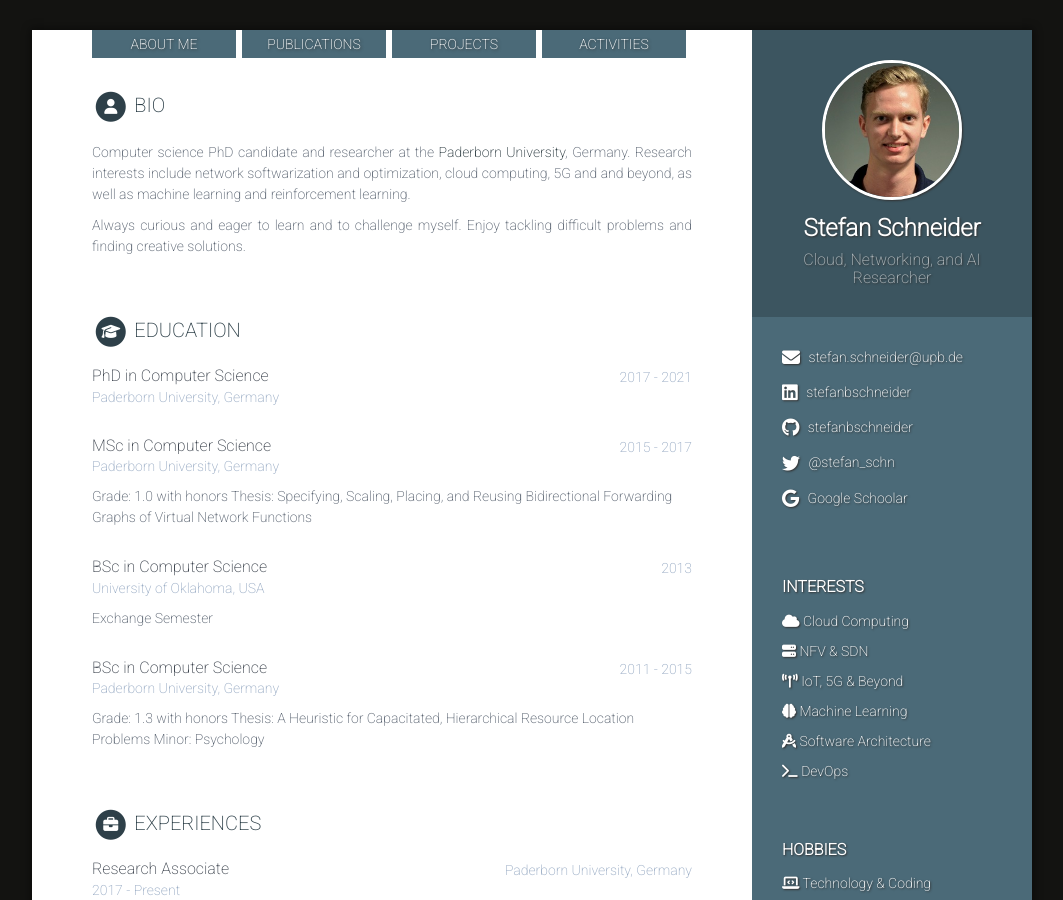
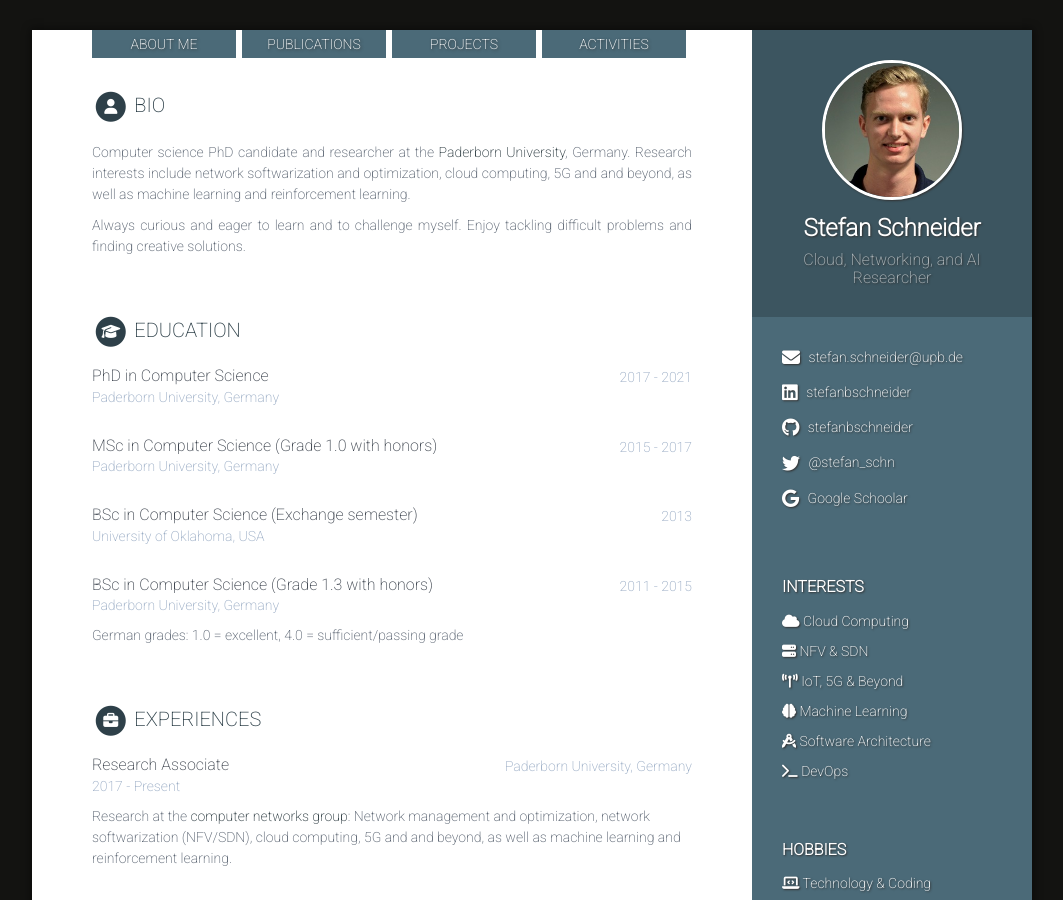
Before and after one commit to stefanbschneider/stefanbschneider.github.io, a Jekyll site: the page built from index.html, in a window 1280 px wide and 900 px high. Shown: the whole window, without its empty margins (108-1171 px from the left). Built offline with Jekyll 4.4.1, drawn with Linux system fonts in a browser that asks for light colours; nearby versions of some CDN libraries.

Commit message:
more compact education

```diff
--- a/_data/data.yml
+++ b/_data/data.yml
@@ -88,25 +88,20 @@ education:
       time: 2017 - 2021
       details:
 
-    - degree: MSc in Computer Science
+    - degree: MSc in Computer Science (Grade 1.0 with honors)
       university: Paderborn University, Germany
       time: 2015 - 2017
-      details: |
-        Grade: 1.0 with honors
-        Thesis: Specifying, Scaling, Placing, and Reusing Bidirectional Forwarding Graphs of Virtual Network Functions
+      details:
 
-    - degree: BSc in Computer Science
+    - degree: BSc in Computer Science (Exchange semester)
       university: University of Oklahoma, USA
       time: 2013
-      details: "Exchange Semester"
+      details:
 
-    - degree: BSc in Computer Science
+    - degree: BSc in Computer Science (Grade 1.3 with honors)
       university: Paderborn University, Germany
       time: 2011 - 2015
-      details: |
-        Grade: 1.3 with honors
-        Thesis: A Heuristic for Capacitated, Hierarchical Resource Location Problems
-        Minor: Psychology
+      details: "German grades: 1.0 = excellent, 4.0 = sufficient/passing grade"
 
 experiences:
     - role: Research Associate
```
